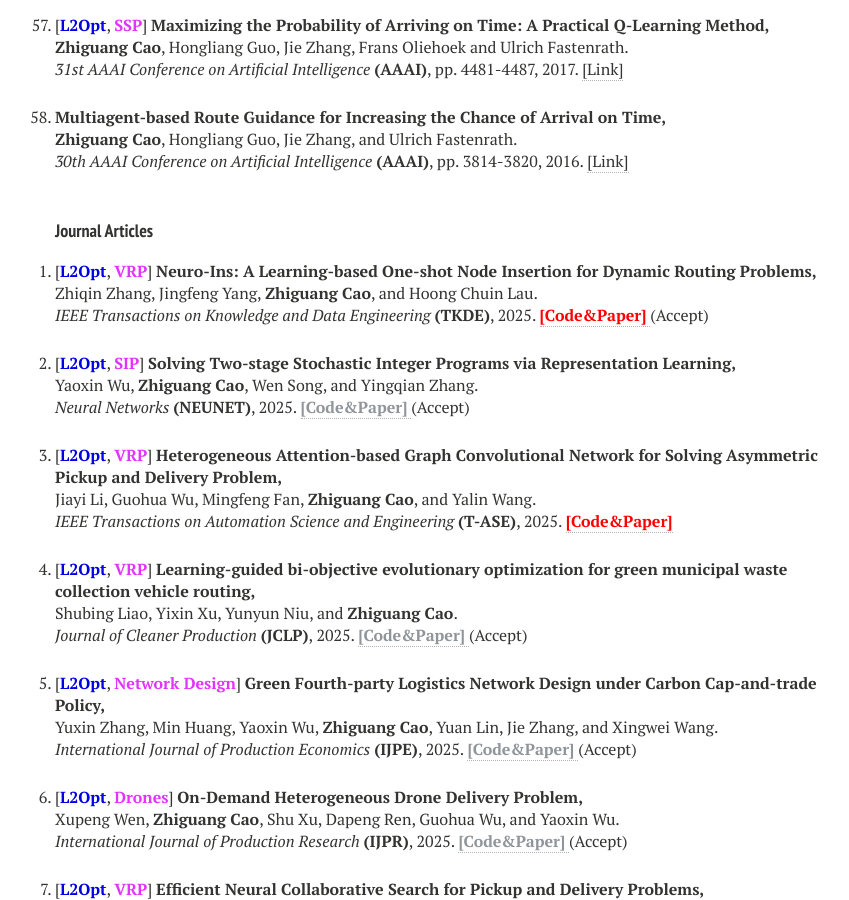
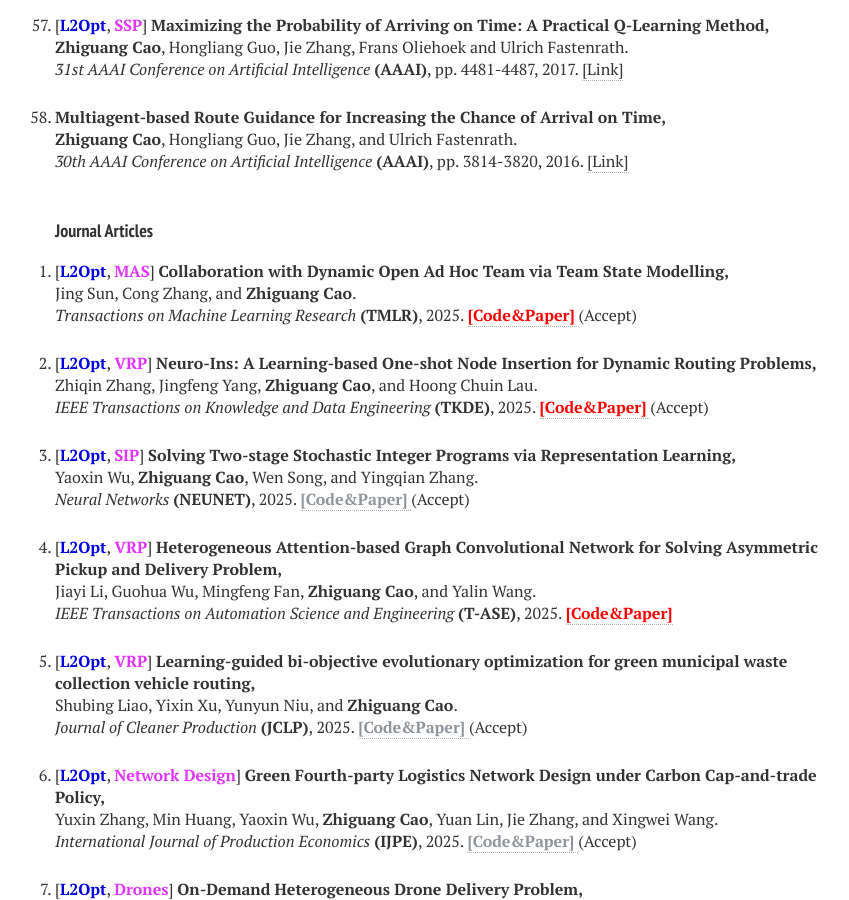
Before and after one commit to zhiguangcaosg/zhiguangcaosg.github.io, a Jekyll site: the page built from publications.md, in a window 1280 px wide and 900 px high, scrolled down 5819 px. Shown: the whole window, without its empty margins (265-1114 px from the left). Built offline with Jekyll 4.4.1, drawn with Linux system fonts in a browser that asks for light colours; nearby versions of some CDN libraries.

Commit message:
Update publications.html

```diff
--- a/_layouts/publications.html
+++ b/_layouts/publications.html
@@ -634,6 +634,14 @@ div.bibtex pre { font-size: 75%; overflow: auto;  width: 100%; padding: 0em 0em;
 
 <li>
 <p>
+[<font color="#0000E3"><b>L2Opt</b></font>, <font color="#E333FF"><b>MAS</b></font>] <b>Collaboration with Dynamic Open Ad Hoc Team via Team State Modelling,</b>
+<br>Jing Sun, Cong Zhang, and <b>Zhiguang Cao</b>.<br>
+<i> Transactions on Machine Learning Research</i> <b>(TMLR)</b>, 2025. <a href="https://github.com/123zhangzq/Neuro-Ins" target="_blank"> <font color="#FF0000"><b>[Code&Paper]</b> </font></a> (Accept)
+</p>
+</li>
+
+<li>
+<p>
 [<font color="#0000E3"><b>L2Opt</b></font>, <font color="#E333FF"><b>VRP</b></font>] <b>Neuro-Ins: A Learning-based One-shot Node Insertion for Dynamic Routing Problems,</b>
 <br>Zhiqin Zhang, Jingfeng Yang, <b>Zhiguang Cao</b>, and Hoong Chuin Lau.<br>
 <i> IEEE Transactions on Knowledge and Data Engineering</i> <b>(TKDE)</b>, 2025. <a href="https://github.com/123zhangzq/Neuro-Ins" target="_blank"> <font color="#FF0000"><b>[Code&Paper]</b> </font></a> (Accept)
```
